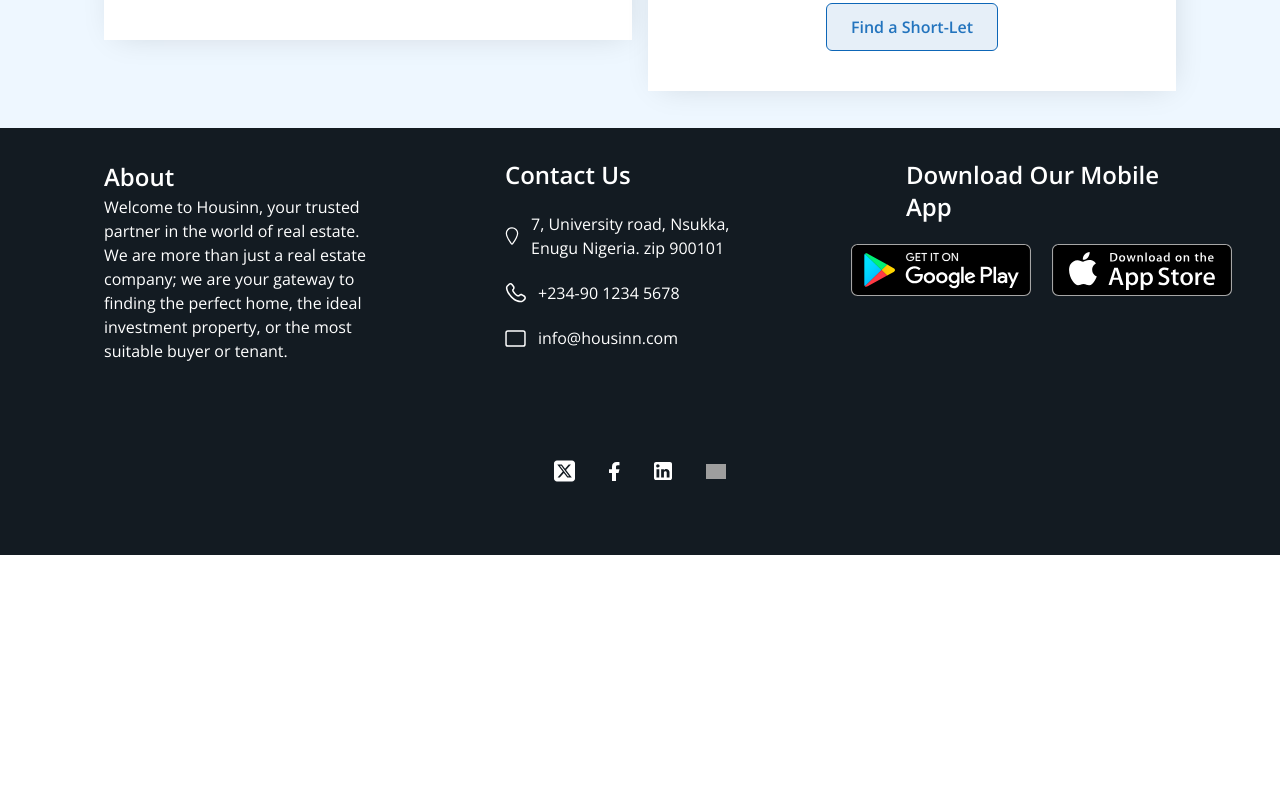
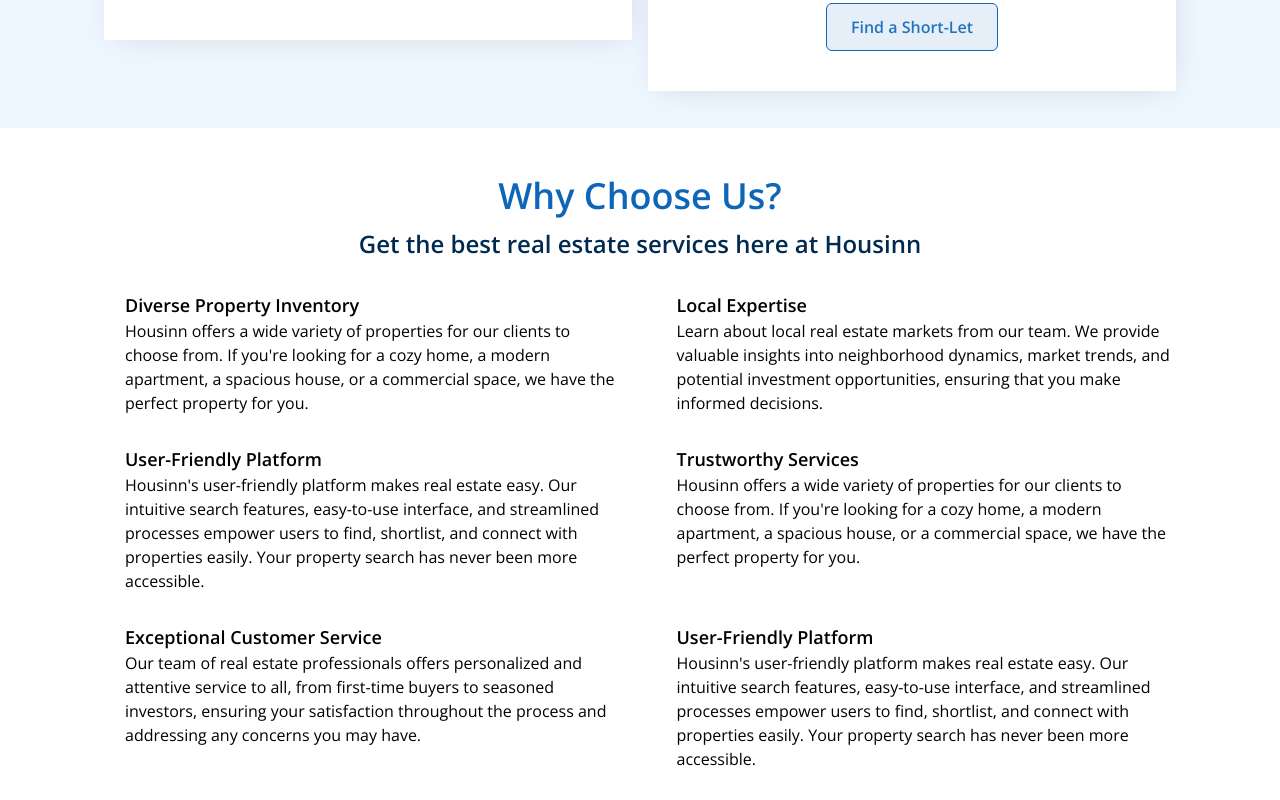
Before and after one commit to colloidOS/Housinn-for-Website, a Next.js app: page / in a window 1280 px wide. Shown: the part 2780-3580 px from the top of the page. Before the commit the page ends 3335 px from the top, so only its background shows below. Built offline with nearby package versions, Linux system fonts and the light colour scheme; grey boxes are pictures that could not be loaded.

Commit message:
modified the Ourservices

```diff
--- a/src/app/page.tsx
+++ b/src/app/page.tsx
@@ -1,16 +1,18 @@
 import Footer from "@/components/Footer";
 import Image from "next/image";
-import AboutUs from '../components/aboutus/page'
-import Services from '../components/services/page'
-import HeroContainer from '../components/HeroSectionContainer'
+import AboutUs from "../components/aboutus/page";
+import Services from "../components/services/page";
+import HeroContainer from "../components/HeroSectionContainer";
+import WhyChooseUs from "@/components/OurServices";
 
 export default function Home() {
   return (
     <main className="flex min-h-screen flex-col ">
-      <HeroContainer/>
-      <AboutUs/>
-      <Services/>
-      <Footer/>
+      <HeroContainer />
+      <AboutUs />
+      <Services />
+      <WhyChooseUs />
+      <Footer />
     </main>
   );
 }
--- a/src/components/OurServices.tsx
+++ b/src/components/OurServices.tsx
@@ -1,93 +1,63 @@
 import React from "react";
+import Twitter from "../../public/icons/twiiter.svg";
+import Image from "next/image";
+
+const sections = [
+  {
+    title: "Diverse Property Inventory",
+    description: "Housinn offers a wide variety of properties for our clients to choose from. If you're looking for a cozy home, a modern apartment, a spacious house, or a commercial space, we have the perfect property for you.",
+    image: Twitter, // Replace with the actual image path for this section
+  },
+  {
+    title: "Local Expertise",
+    description: "Learn about local real estate markets from our team. We provide valuable insights into neighborhood dynamics, market trends, and potential investment opportunities, ensuring that you make informed decisions.",
+    image: Twitter, // Replace with the actual image path for this section
+  },
+  {
+    title: "User-Friendly Platform",
+    description: "Housinn's user-friendly platform makes real estate easy. Our intuitive search features, easy-to-use interface, and streamlined processes empower users to find, shortlist, and connect with properties easily. Your property search has never been more accessible.",
+    image: Twitter, // Replace with the actual image path for this section
+  },
+  {
+    title: "Trustworthy Services",
+    description: "Housinn offers a wide variety of properties for our clients to choose from. If you're looking for a cozy home, a modern apartment, a spacious house, or a commercial space, we have the perfect property for you.",
+    image: Twitter, // Replace with the actual image path for this section
+  },
+  {
+    title: "Exceptional Customer Service",
+    description: "Our team of real estate professionals offers personalized and attentive service to all, from first-time buyers to seasoned investors, ensuring your satisfaction throughout the process and addressing any concerns you may have.",
+    image: Twitter, // Replace with the actual image path for this section
+  },
+  {
+    title: "User-Friendly Platform",
+    description: "Housinn's user-friendly platform makes real estate easy. Our intuitive search features, easy-to-use interface, and streamlined processes empower users to find, shortlist, and connect with properties easily. Your property search has never been more accessible.",
+    image: Twitter, // Replace with the actual image path for this section
+  },
+];
 
 const WhyChooseUs: React.FC = () => {
   return (
-    <div>
-      <div>
-        <h1>Why Choose Us?</h1>
-        <p>Get the best real estate services here at Housinn</p>
+    <section className="flex flex-col gap-[32px] pt-[48px] pb-[170px] px-[104px]">
+      <div className="flex flex-col gap-3 w-full text-center ">
+        <h1 className="font-semibold text-4xl text-secondary">Why Choose Us?</h1>
+        <p className="font-semibold text-2xl text-primary">
+          Get the best real estate services here at Housinn
+        </p>
       </div>
-
-      <div className="grid grid-cols-2">
-        <div>
-          {" "}
-          <div>
-            icon{" "}
-            <div>
-              <h2>Diverse Property Inventory</h2>
-              <p>
-                Housinn offers a wide variety of properties for our clients to
-                choose from. If you're looking for a cozy home, a modern
-                apartment, a spacious house, or a commercial space, we have the
-                perfect property for you.
-              </p>
+      <div className="grid grid-cols-2 gap-[31px]">
+        {sections.map((section, index) => (
+          <div key={index} className="flex flex-col gap-[32px]">
+            <div className="flex">
+              <Image src={section.image} width={21} height={21} alt={section.title} />
+              <div>
+                <h2 className="font-semibold text-[18px]">{section.title}</h2>
+                <p>{section.description}</p>
+              </div>
             </div>
           </div>
-          <div>
-            icon{" "}
-            <div>
-              <h2>Local Expertise</h2>
-              <p>
-                Learn about local real estate markets from our team. We provide
-                valuable insights into neighborhood dynamics, market trends, and
-                potential investment opportunities, ensuring that you make
-                informed decisions.
-              </p>
-            </div>
-          </div>{" "}
-          <div>
-            icon{" "}
-            <div>
-              <h2>User-Friendly Platform</h2>
-              <p>
-                Housinn's user-friendly platform makes real estate easy. Our
-                intuitive search features, easy-to-use interface, and
-                streamlined processes empower users to find, shortlist, and
-                connect with properties easily. Your property search has never
-                been more accessible.
-              </p>
-            </div>
-          </div>
-        </div>
-        <div>
-          {" "}
-          <div>
-            icon{" "}
-            <div>
-              <h2>Trustworthy Services</h2>
-              <p>
-                Housinn offers a wide variety of properties for our clients to
-                choose from. If you're looking for a cozy home, a modern
-                apartment, a spacious house, or a commercial space, we have the
-                perfect property for you.
-              </p>
-            </div>
-          </div>
-          <div>
-            icon{" "}
-            <div>
-              <h2>Exceptional Customer Service</h2>
-              <p>
-              Our team of real estate professionals offers personalized and attentive service to all, from first-time buyers to seasoned investors, ensuring your satisfaction throughout the process and addressing any concerns you may have.
-              </p>
-            </div>
-          </div>{" "}
-          <div>
-            icon{" "}
-            <div>
-              <h2>User-Friendly Platform</h2>
-              <p>
-                Housinn's user-friendly platform makes real estate easy. Our
-                intuitive search features, easy-to-use interface, and
-                streamlined processes empower users to find, shortlist, and
-                connect with properties easily. Your property search has never
-                been more accessible.
-              </p>
-            </div>
-          </div>
-        </div>
+        ))}
       </div>
-    </div>
+    </section>
   );
 };
 
```
